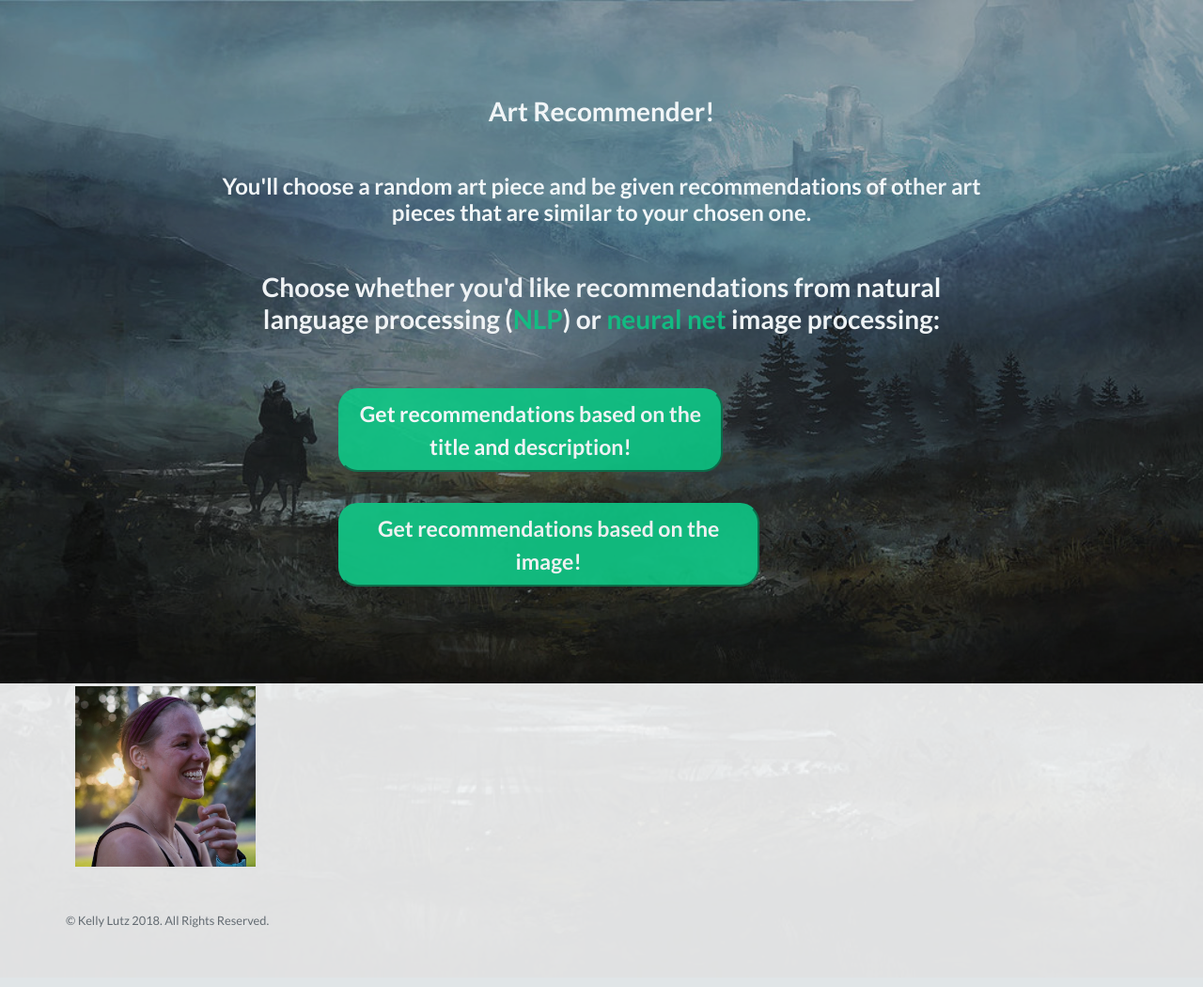
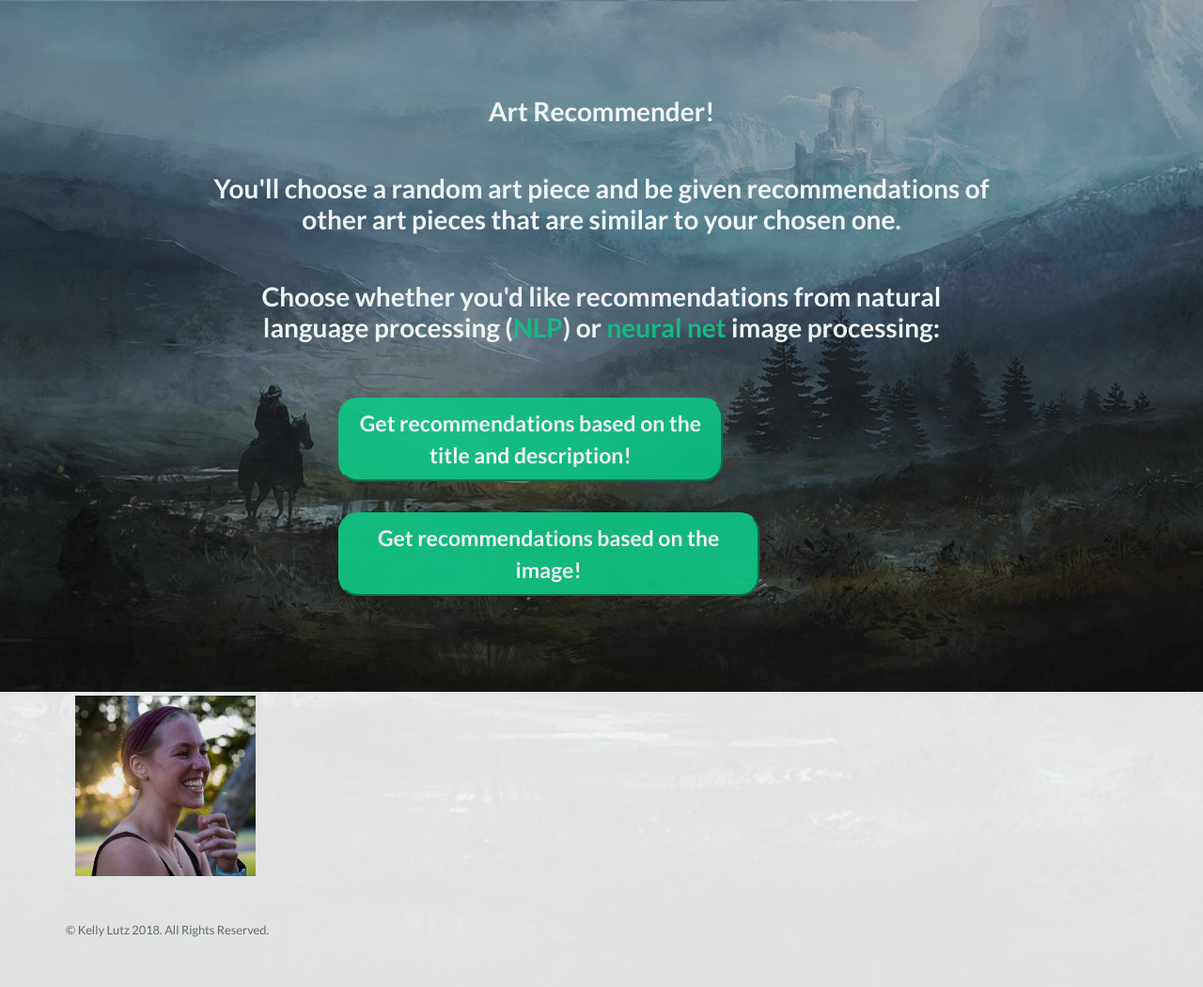
Before and after one commit to klutz4/product_recommender, a Flask app: page / in a window 1280 px wide. Shown: the part 104-1154 px from the top of the page at 94% size. Before the commit the page ends 1091 px from the top, so only its background shows below. Run offline with Flask 2, Linux system fonts and the light colour scheme; parts of the project's set-up code (start-up, migrations or seed data) failed here and were passed over; some libraries are stand-ins or nearby versions.

Commit message:
app edits

```diff
--- a/app/templates/home.html
+++ b/app/templates/home.html
@@ -115,7 +115,7 @@
         <div class="row">
           <div class="col-xl-9 mx-auto">
             <h3 class="mb-5">Art Recommender!</h3>
-            <h4 class="mb-5">You'll choose a random art piece and be given recommendations of other art pieces that are similar to your chosen one.</h4>
+            <h3 class="mb-5">You'll choose a random art piece and be given recommendations of other art pieces that are similar to your chosen one.</h3>
             <h3 class="mb-5">Choose whether you'd like recommendations from natural language processing (<a style="color:#0ac17f;" href=https://www.linkedin.com/pulse/nlp-text-analytics-simplified-document-clustering-parsa-ghaffari/>NLP</a>) or <a style="color:#0ac17f;" href=https://towardsdatascience.com/autoencoders-introduction-and-implementation-3f40483b0a85>neural net</a> image processing:</h3>
           </div>
           <div class="col-md-10 col-lg-8 col-xl-7 mx-auto">
```
